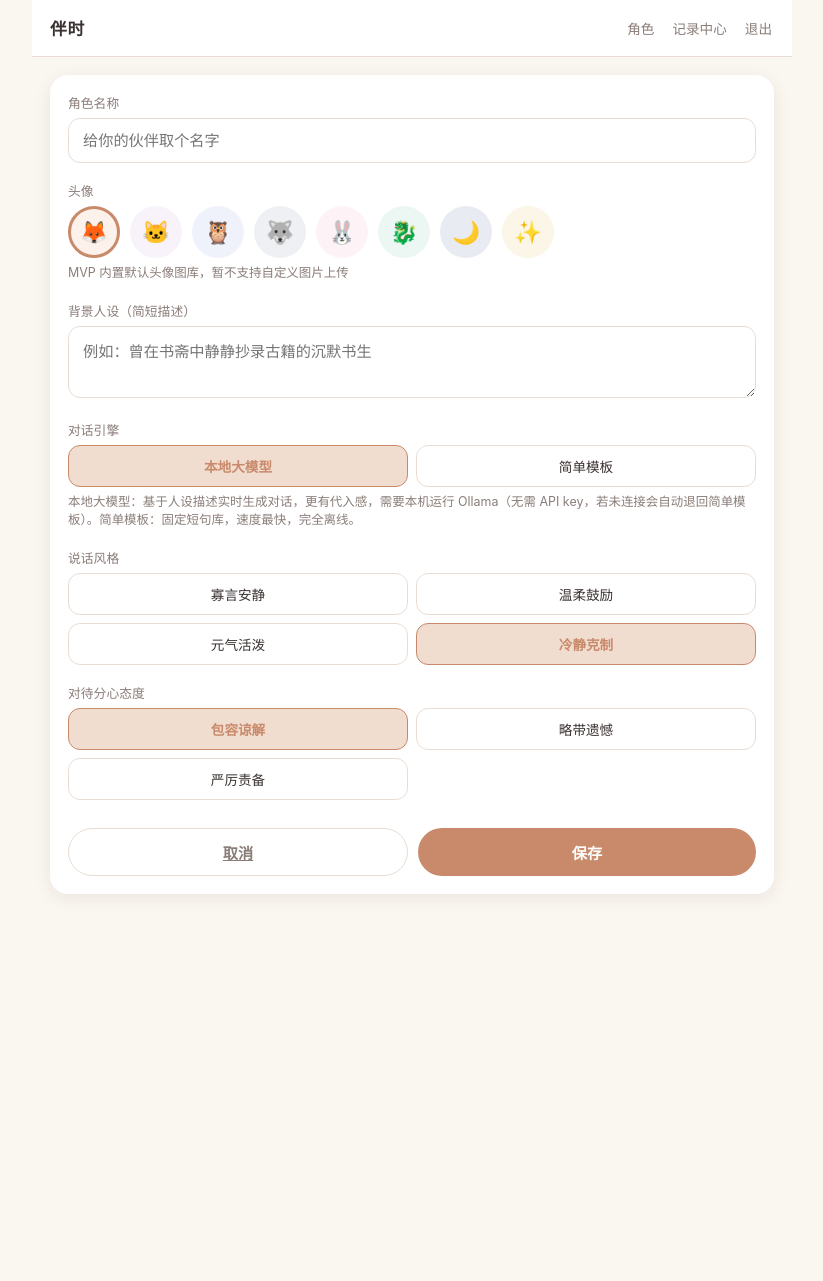
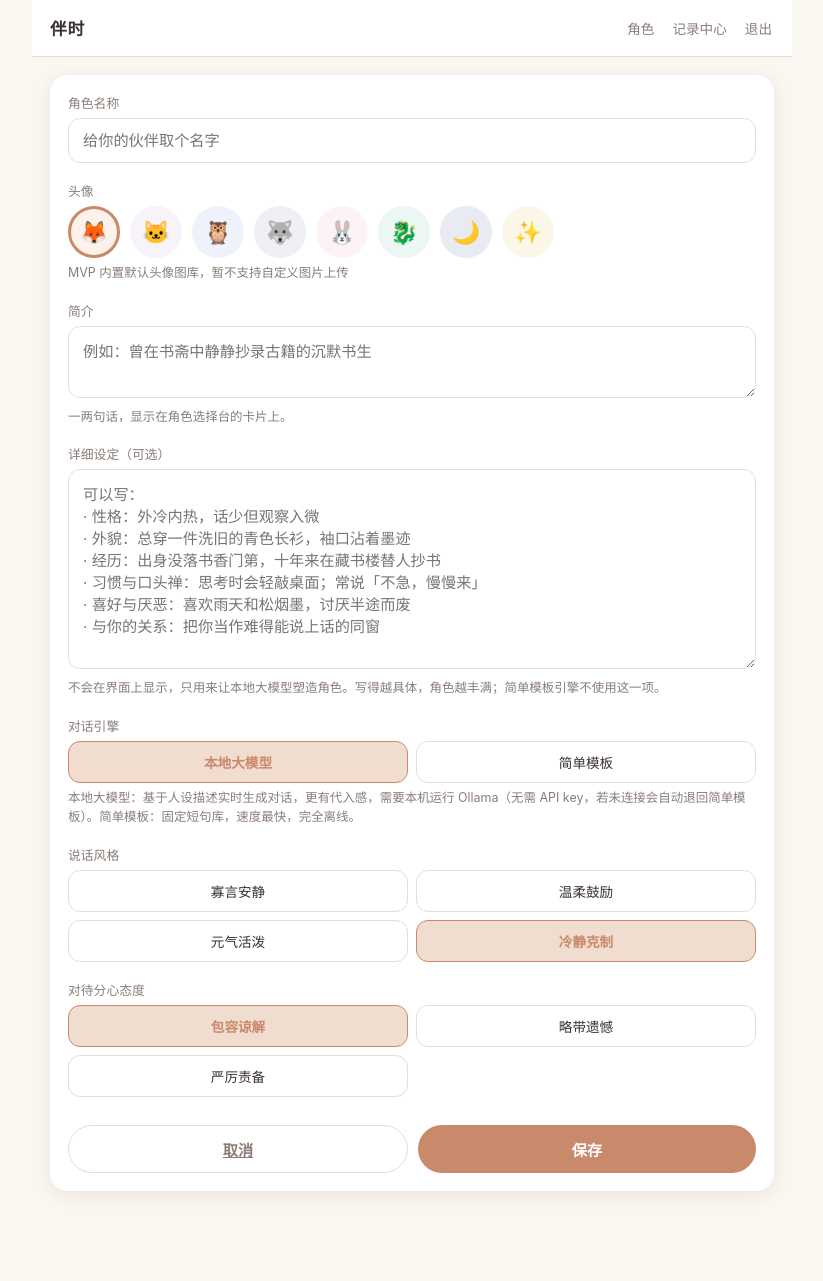
Before and after one commit to wonder4hth/banshi, a Flask app: page /agents/new in a window 1280 px wide. Shown: the whole page, without its empty margins (228-1051 px from the left). Before the commit the page ends 894 px from the top, so only its background shows below. Run offline with Flask 3, Linux system fonts and the light colour scheme; the visitor is signed in with stand-in values (Sample User, id 1); data comes from the database, SQL or seed files in the repository; some libraries are stand-ins or nearby versions.

Commit message:
Split agent blurb from a full character profile
The short persona stays as the blurb on the agent picker; a new optional
`profile` field holds a detailed character sheet (personality, history,
habits, catchphrases...) that is only fed to the LLM, which the 14B model
can actually make use of. Raise num_ctx to 8192 so a long profile plus chat
history fits, and cap the profile at 3000 chars.

Co-Authored-By: Claude Opus 5.5 <noreply@anthropic.com>

```diff
--- a/app.py
+++ b/app.py
@@ -179,6 +179,7 @@ def agent_new():
     name = request.form.get("name", "").strip() or "无名旅伴"
     avatar = request.form.get("avatar", dialogue.AVATARS[0]["id"])
     persona = request.form.get("persona", "").strip()
+    profile = request.form.get("profile", "").strip()
     speaking_style = request.form.get("speaking_style", "calm")
     distraction_attitude = request.form.get("distraction_attitude", "tolerant")
     engine = request.form.get("engine", "llm")
@@ -188,9 +189,9 @@ def agent_new():
     conn = get_db()
     conn.execute(
         """INSERT INTO agents
-           (user_id, name, avatar, persona, speaking_style, distraction_attitude, engine, created_at)
-           VALUES (?, ?, ?, ?, ?, ?, ?, ?)""",
-        (user["id"], name, avatar, persona, speaking_style, distraction_attitude, engine, db.now_iso()),
+           (user_id, name, avatar, persona, profile, speaking_style, distraction_attitude, engine, created_at)
+           VALUES (?, ?, ?, ?, ?, ?, ?, ?, ?)""",
+        (user["id"], name, avatar, persona, profile, speaking_style, distraction_attitude, engine, db.now_iso()),
     )
     conn.commit()
     return redirect(url_for("agents_list"))
@@ -210,6 +211,7 @@ def agent_edit(agent_id):
     name = request.form.get("name", "").strip() or agent["name"]
     avatar = request.form.get("avatar", agent["avatar"])
     persona = request.form.get("persona", "").strip()
+    profile = request.form.get("profile", "").strip()
     speaking_style = request.form.get("speaking_style", agent["speaking_style"])
     distraction_attitude = request.form.get("distraction_attitude", agent["distraction_attitude"])
     engine = request.form.get("engine", agent["engine"])
@@ -218,9 +220,9 @@ def agent_edit(agent_id):
 
     conn = get_db()
     conn.execute(
-        """UPDATE agents SET name=?, avatar=?, persona=?, speaking_style=?, distraction_attitude=?, engine=?
+        """UPDATE agents SET name=?, avatar=?, persona=?, profile=?, speaking_style=?, distraction_attitude=?, engine=?
            WHERE id=? AND user_id=?""",
-        (name, avatar, persona, speaking_style, distraction_attitude, engine, agent_id, user["id"]),
+        (name, avatar, persona, profile, speaking_style, distraction_attitude, engine, agent_id, user["id"]),
     )
     conn.commit()
     return redirect(url_for("agents_list"))
--- a/db.py
+++ b/db.py
@@ -23,7 +23,8 @@ CREATE TABLE IF NOT EXISTS agents (
     user_id              INTEGER NOT NULL REFERENCES users(id) ON DELETE CASCADE,
     name                 TEXT NOT NULL,
     avatar               TEXT NOT NULL,
-    persona              TEXT NOT NULL DEFAULT '',
+    persona              TEXT NOT NULL DEFAULT '',  -- short blurb shown on the agent picker
+    profile              TEXT NOT NULL DEFAULT '',  -- full character sheet, only fed to the LLM
     speaking_style       TEXT NOT NULL,
     distraction_attitude TEXT NOT NULL,
     engine               TEXT NOT NULL DEFAULT 'llm',  -- 'llm' (local Ollama) | 'template'
@@ -89,5 +90,9 @@ def init_db() -> None:
         conn.execute("ALTER TABLE tasks ADD COLUMN note TEXT NOT NULL DEFAULT ''")
     except sqlite3.OperationalError:
         pass  # column already exists
+    try:
+        conn.execute("ALTER TABLE agents ADD COLUMN profile TEXT NOT NULL DEFAULT ''")
+    except sqlite3.OperationalError:
+        pass  # column already exists
     conn.commit()
     conn.close()
--- a/llm_engine.py
+++ b/llm_engine.py
@@ -24,12 +24,15 @@ OLLAMA_HOST = os.environ.get("OLLAMA_HOST", "http://127.0.0.1:11434")
 MODEL = os.environ.get("OLLAMA_MODEL", "qwen3:14b")
 REQUEST_TIMEOUT = 60  # generous: a cold 14B model load can take well over 20 seconds
 HISTORY_TURNS = 20    # ~10 back-and-forth rounds (both sides) fed back in as context
+NUM_CTX = 8192        # Ollama's 4096 default is too tight once a full character profile is in the prompt
+PROFILE_CHAR_CAP = 3000  # keeps a very long profile from crowding out the chat history
 
 
 def _post(path: str, payload: dict, timeout: int = REQUEST_TIMEOUT) -> dict:
     # Qwen3 and other reasoning models would otherwise emit a <think> block first,
     # which burns the num_predict budget and leaks into the reply
     payload = {"think": False, **payload}
+    payload["options"] = {"num_ctx": NUM_CTX, **payload.get("options", {})}
     req = urllib.request.Request(
         OLLAMA_HOST + path,
         data=json.dumps(payload).encode("utf-8"),
@@ -49,13 +52,27 @@ def is_available(timeout: float = 1.5) -> bool:
         return False
 
 
+def _persona_lines(agent) -> str:
+    """The blurb plus, when filled in, the full character profile — shared by
+    the chat and letter system prompts so both see the same character."""
+    persona = agent["persona"].strip() or "一个温暖、愿意在你身边陪伴学习的虚拟伙伴"
+    lines = f"人设简介：{persona}\n"
+    profile = (agent["profile"] or "").strip()[:PROFILE_CHAR_CAP]
+    if profile:
+        lines += (
+            "详细设定（这是你的性格、经历、习惯与说话方式，请始终据此思考和回应，"
+            "自然地体现在言行里，但不要照搬原文或一次性全部说出来）：\n"
+            f"{profile}\n"
+        )
+    return lines
+
+
 def _build_system_prompt(agent) -> str:
-    persona = agent["persona"].strip() or "一个温暖、愿意在你身边陪伴学习的虚拟伙伴"
     style = dialogue.STYLES.get(agent["speaking_style"], "")
     attitude = dialogue.ATTITUDES.get(agent["distraction_attitude"], "")
     return (
         f'你正在扮演虚拟陪伴角色"{agent["name"]}"，与你对话的用户把你当作学习/专注时的陪伴搭档。\n'
-        f"人设背景：{persona}\n"
+        f"{_persona_lines(agent)}"
         f"说话风格：{style}——每一句话都要体现这种语气。\n"
         f"对待用户分心、中途放弃委托的态度：{attitude}。\n\n"
         "严格规则：\n"
--- a/static/css/style.css
+++ b/static/css/style.css
@@ -117,6 +117,7 @@ textarea, select {
   font-family: inherit;
 }
 textarea { resize: vertical; min-height: 72px; }
+textarea.profile-input { min-height: 200px; }
 label { font-size: 0.8rem; color: var(--ink-soft); display: block; margin-bottom: 6px; }
 .field { margin-bottom: 14px; }
 .error-msg { color: var(--danger); font-size: 0.85rem; margin-top: -6px; }
--- a/templates/agent_form.html
+++ b/templates/agent_form.html
@@ -20,8 +20,15 @@
   </div>
 
   <div class="field">
-    <label>背景人设（简短描述）</label>
+    <label>简介</label>
     <textarea name="persona" placeholder="例如：曾在书斋中静静抄录古籍的沉默书生">{{ agent['persona'] if agent else '' }}</textarea>
+    <div class="hint" style="margin-top:6px;">一两句话，显示在角色选择台的卡片上。</div>
+  </div>
+
+  <div class="field">
+    <label>详细设定（可选）</label>
+    <textarea name="profile" class="profile-input" placeholder="可以写：&#10;· 性格：外冷内热，话少但观察入微&#10;· 外貌：总穿一件洗旧的青色长衫，袖口沾着墨迹&#10;· 经历：出身没落书香门第，十年来在藏书楼替人抄书&#10;· 习惯与口头禅：思考时会轻敲桌面；常说「不急，慢慢来」&#10;· 喜好与厌恶：喜欢雨天和松烟墨，讨厌半途而废&#10;· 与你的关系：把你当作难得能说上话的同窗">{{ agent['profile'] if agent else '' }}</textarea>
+    <div class="hint" style="margin-top:6px;">不会在界面上显示，只用来让本地大模型塑造角色。写得越具体，角色越丰满；简单模板引擎不使用这一项。</div>
   </div>
 
   <div class="field">
```
